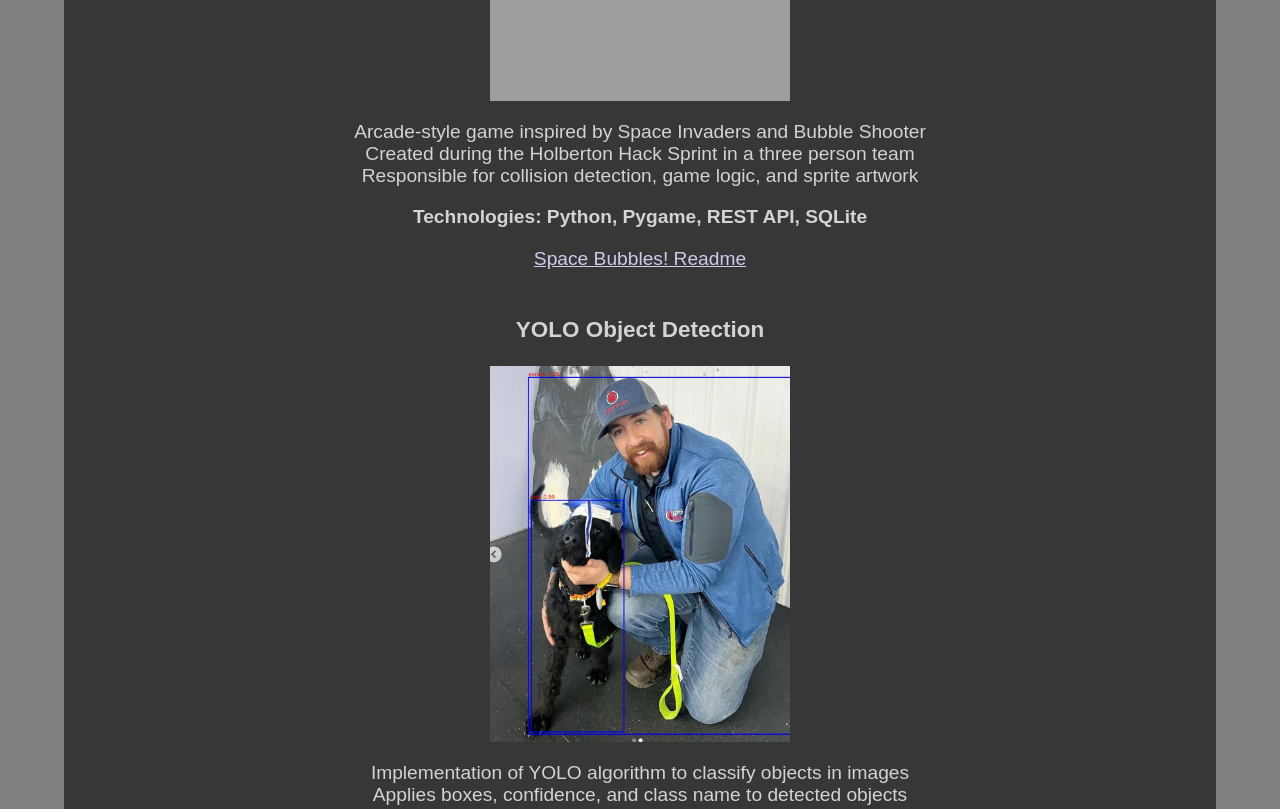
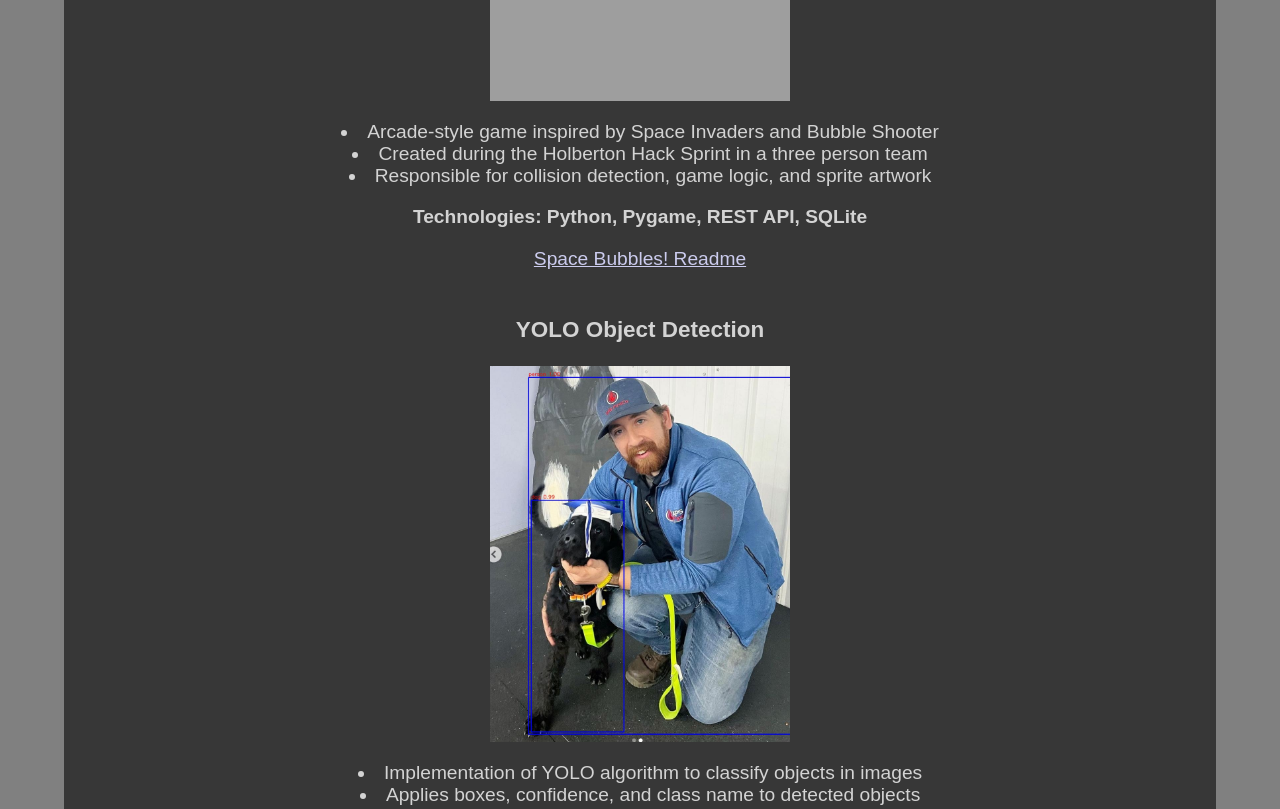
Before and after one commit to wilstermanz/wilstermanz.github.io, a plain HTML site: page index.html in a window 1280 px wide. Shown: the part 1220-2029 px from the top of the page. Drawn offline with Linux system fonts and the light colour scheme; grey boxes are pictures that could not be loaded.

Commit message:
Added some flavor to the lists

```diff
--- a/styles.css
+++ b/styles.css
@@ -94,6 +94,11 @@ section {
     width: 75%;
 }
 
+.project ul {
+    list-style-position: inside;
+    list-style-type: disc;
+}
+
 .tech {
     text-align: center;
     font-weight: bold;
```
